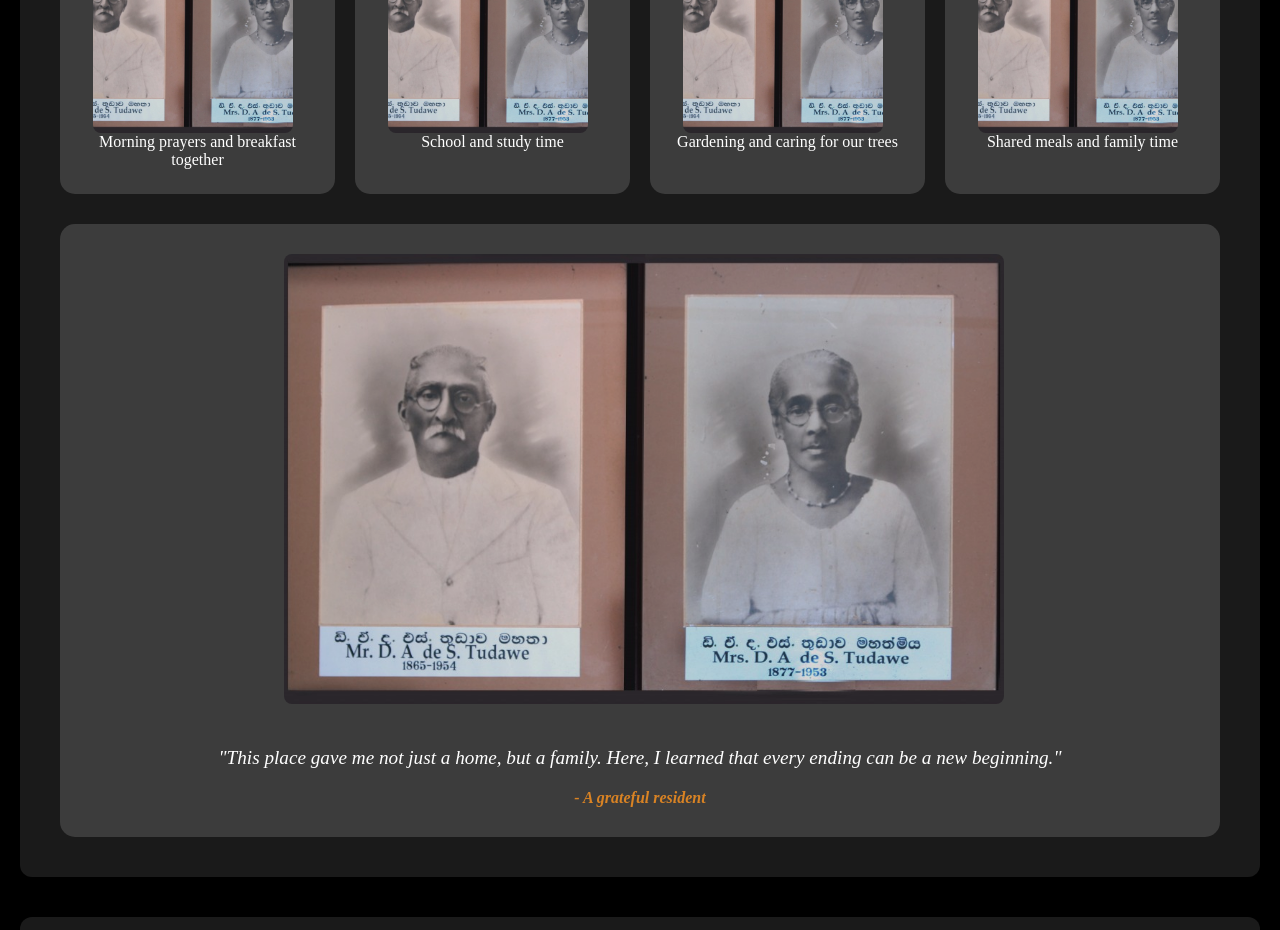
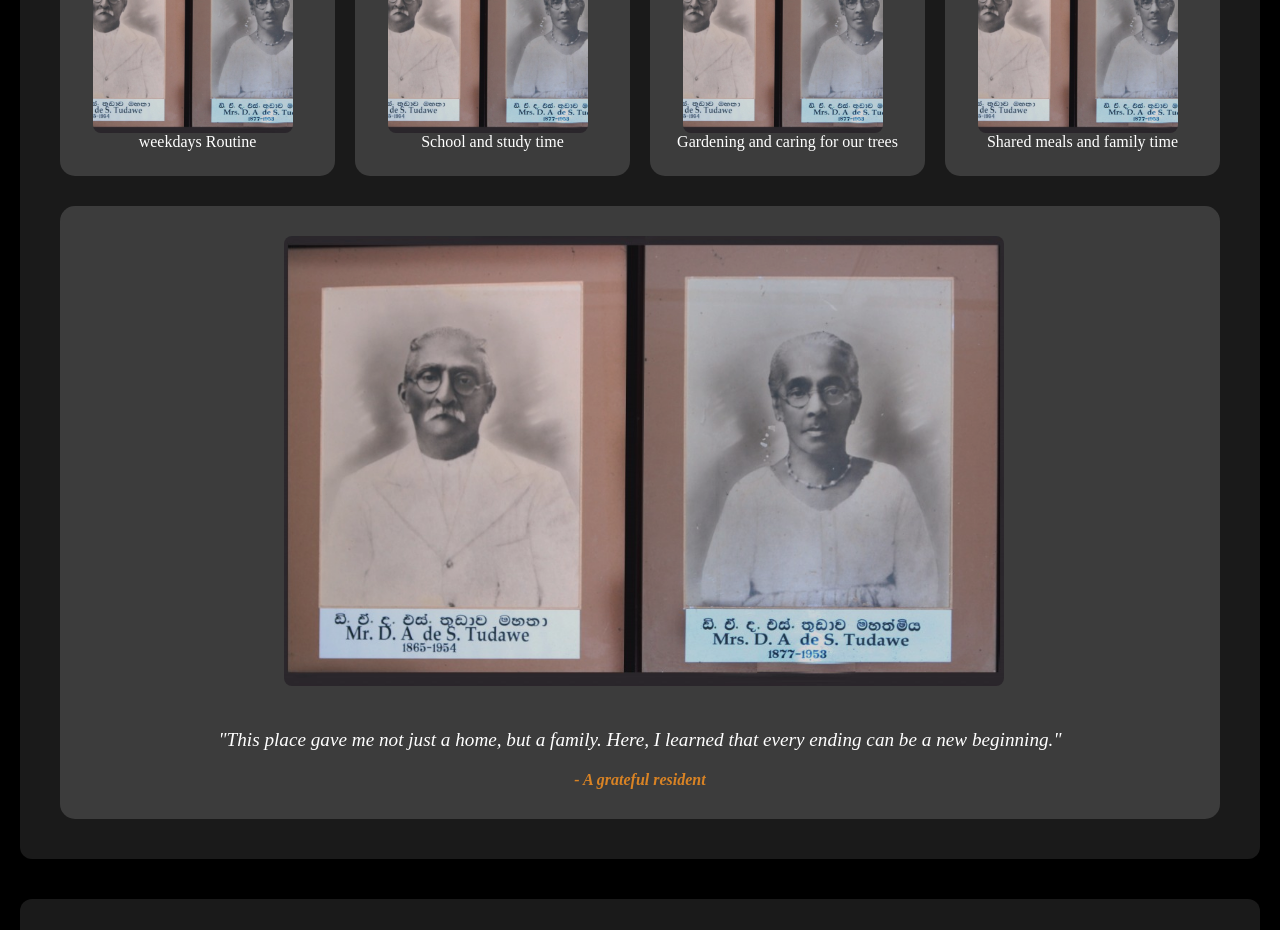
Before and after one commit to Dulan19/Thudawa_Website, a React (Create React App) app: page /Aboutus in a window 1280 px wide. Shown: the part 6680-7610 px from the top of the page. Built offline with nearby package versions, Linux system fonts and the light colour scheme.

Commit message:
started working on day.

```diff
--- a/src/pages/Aboutus.jsx
+++ b/src/pages/Aboutus.jsx
@@ -297,7 +297,7 @@ function Aboutus() {
                 <div className="routine-grid">
                   <div className="routine-item">
                     <div className="day-img-container day-img-1"></div>
-                    <span>Morning prayers and breakfast together</span>
+                    <span>weekdays Routine</span>
                   </div>
                   <div className="routine-item">
                     <div className="day-img-container day-img-2"></div>
```
